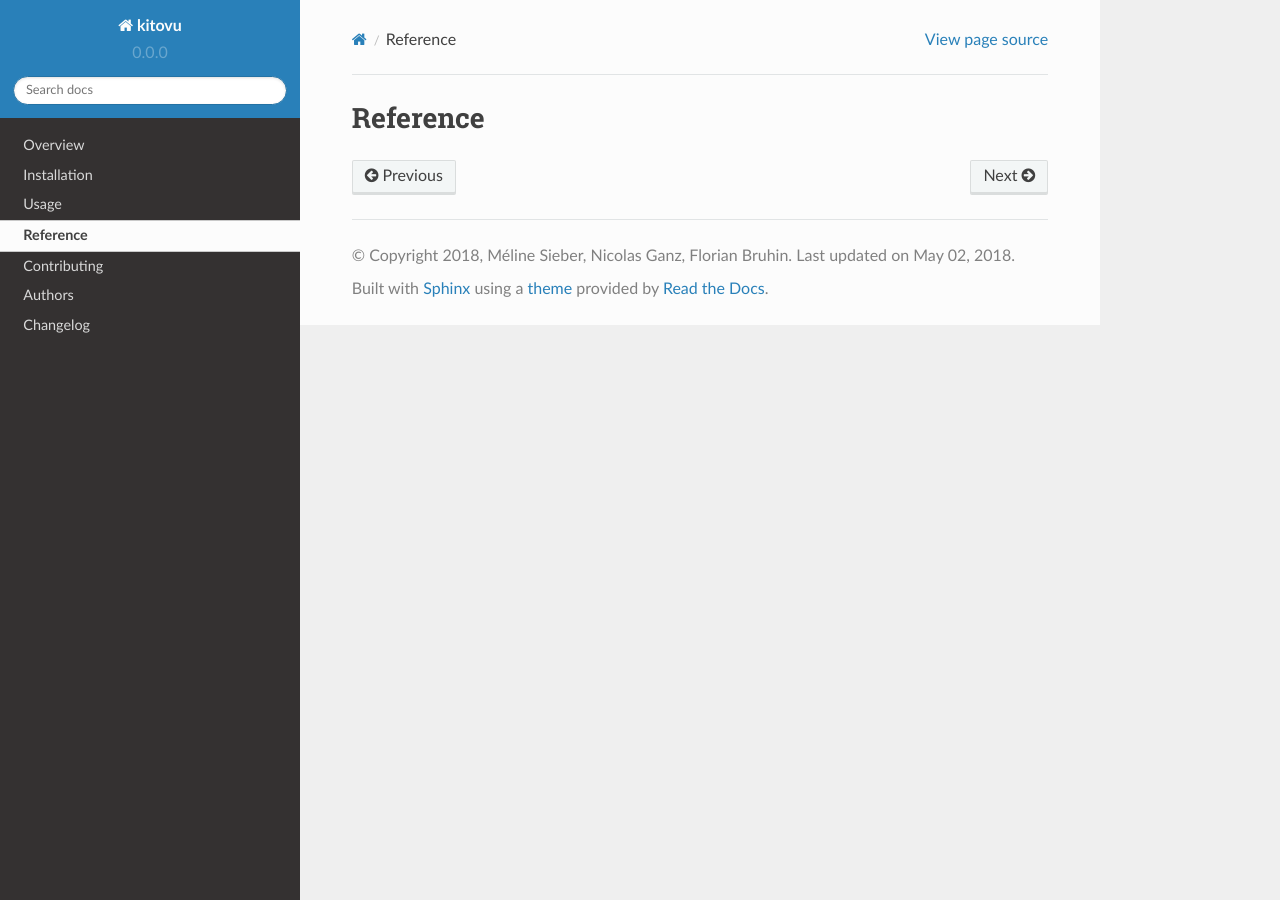
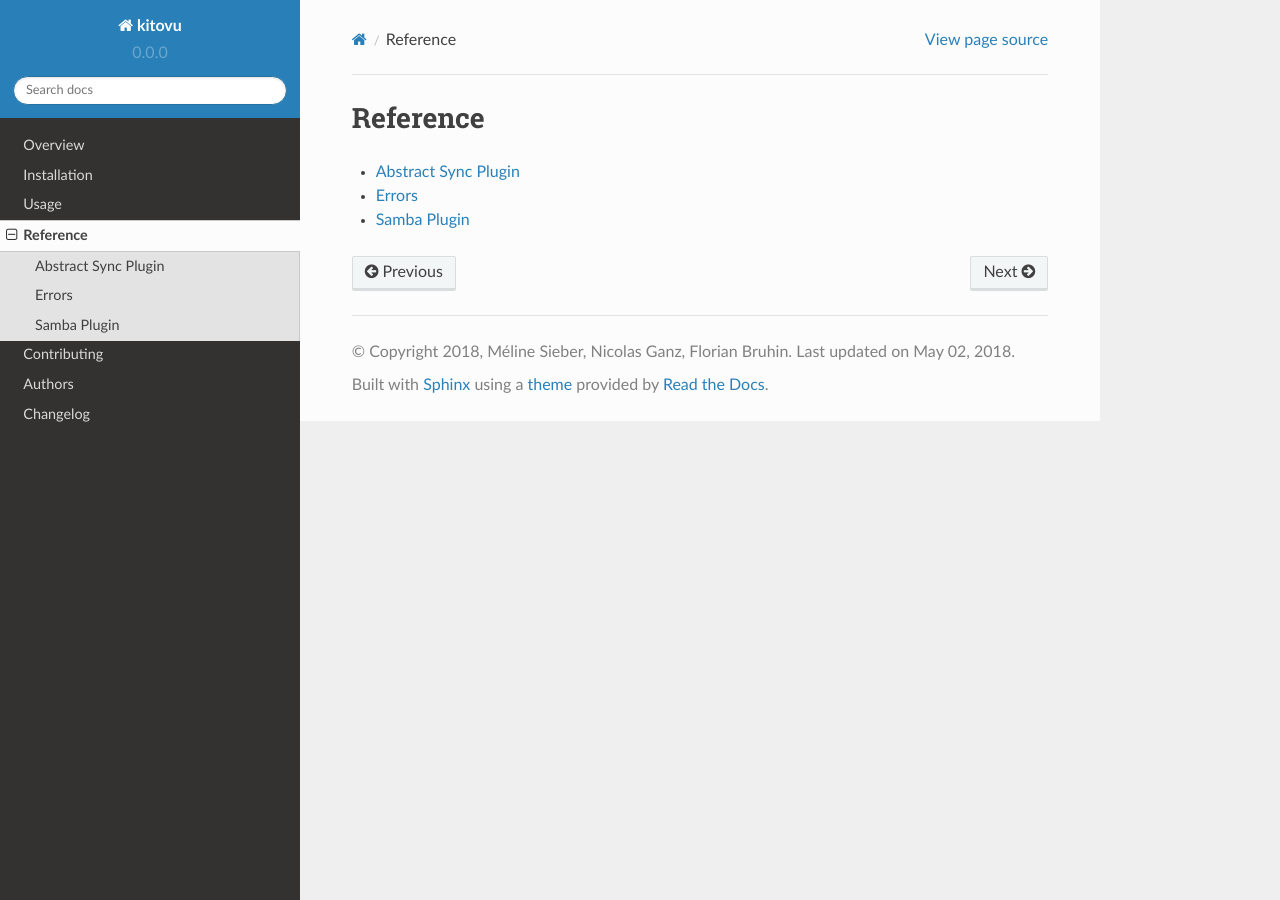
Before and after one commit to kitovu-bot/kitovu, a Sphinx documentation site: the page built from docs/reference.rst, in a window 1280 px wide. Built offline with Sphinx 7.4.7 and the Read the Docs theme 2.0.0, drawn with Linux system fonts in a browser that asks for light colours.

Commit message:
only document the code interesting for plugin creators

```diff
--- a/docs/reference.rst
+++ b/docs/reference.rst
@@ -5,3 +5,5 @@ Reference
     :glob:
 
     reference/*
+
+    reference/complete/*
--- /dev/null
+++ b/docs/reference/abstract_sync_plugin.rst
@@ -0,0 +1,5 @@
+Abstract Sync Plugin
+====================
+
+.. automodule:: kitovu.sync.syncplugin
+  :members:
--- /dev/null
+++ b/docs/reference/errors.rst
@@ -0,0 +1,4 @@
+Errors
+======
+
+.. autoclass:: kitovu.utils.UsageError
--- /dev/null
+++ b/docs/reference/smb.rst
@@ -0,0 +1,5 @@
+Samba Plugin
+============
+
+.. automodule:: kitovu.sync.plugin.smb
+  :members:
```
Also changed, not shown: CONTRIBUTING.rst (+8 -0 lines), 2 other files.
